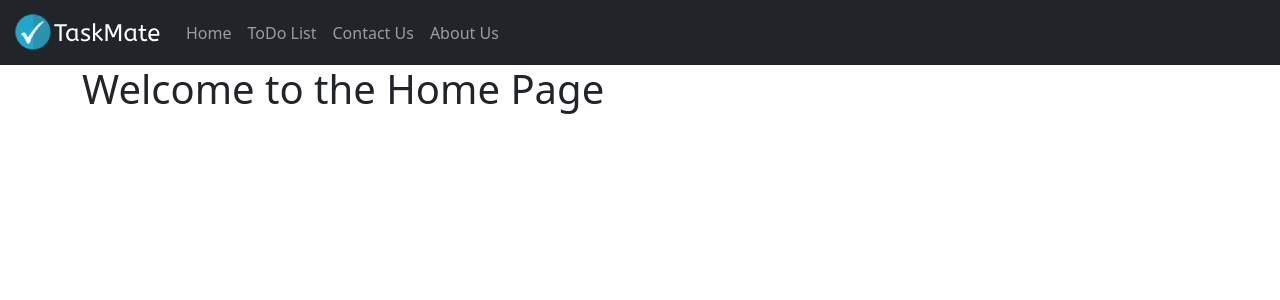
After one commit to JanBlazejczyk/taskmate-taskmanager, a Django app: page / in a window 1280 px wide. The commit adds this page. Shown: the top 300 px of the page. Run offline with Django 3.2, Linux system fonts and the light colour scheme.

Commit message:
fixed links

```diff
--- a/project_folder/taskmate/taskmate/urls.py
+++ b/project_folder/taskmate/taskmate/urls.py
@@ -1,8 +1,12 @@
 from django.contrib import admin
 from django.urls import path, include
+from todolist import views as todolist_views
 
 
 urlpatterns = [
     path('admin/', admin.site.urls),
+    path('', todolist_views.home, name='home'),
     path('task/', include('todolist.urls')),
+    path('contact/', todolist_views.contact, name='contact'),
+    path('about/', todolist_views.about, name='about')
 ]
--- a/project_folder/taskmate/templates/base.html
+++ b/project_folder/taskmate/templates/base.html
@@ -22,7 +22,7 @@
                     <!--Navigation bar at the top of the page-->
                     <nav class="navbar navbar-expand-lg navbar-dark bg-dark">
                         <div class="container-fluid">
-                            <a class="navbar-brand" href="#"><img src='{% static 'images/logo.png' %}' alt='Task Mate'></a>
+                            <a class="navbar-brand" href="{% url 'home' %}"><img src='{% static 'images/logo.png' %}' alt='Task Mate'></a>
                             <button
                                 class="navbar-toggler"
                                 type="button"
@@ -36,7 +36,7 @@
                             <div class="collapse navbar-collapse" id="navbarNav">
                                 <ul class="navbar-nav">
                                     <li class="nav-item">
-                                        <a class="nav-link" aria-current="page" href="{% url 'landing_page' %}">Home</a>
+                                        <a class="nav-link" aria-current="page" href="{% url 'home' %}">Home</a>
                                     </li>
                                     <li class="nav-item">
                                         <a class="nav-link" href="{% url 'landing_page' %}">ToDo List</a>
--- /dev/null
+++ b/project_folder/taskmate/todolist/templates/home.html
@@ -0,0 +1,11 @@
+{% extends 'base.html' %}
+
+{% block title %}
+    <title>Welcome to TaskMate!</title>
+{% endblock title %}
+
+{% block content %}
+    <div class='container'>
+        <h1>{{ home_text }}</h1>
+    </div>
+{% endblock content %}
--- a/project_folder/taskmate/todolist/templates/todolist.html
+++ b/project_folder/taskmate/todolist/templates/todolist.html
@@ -51,14 +51,14 @@
             {% for obj in all_tasks %}
                 {% if obj.done %}
                     <tr class="table-success">
-                        <td>{{ obj.id }} | {{ obj.task }}</td>
+                        <td>{{ obj.task }}</td>
                         <td>Completed! <a href="{% url 'change_status' obj.id %}">Unmark?</a></td>
                         <td><a href="{% url 'edit_task' obj.id %}">Edit</a></td>
                         <td><a href="{% url 'delete_task' obj.id %}">Delete</a></td>
                     </tr>
                 {% else %}
                     <tr>
-                        <td>{{ obj.id }} | {{ obj.task }}</td>
+                        <td>{{ obj.task }}</td>
                         <td><a href="{% url 'change_status' obj.id %}">Mark as Done</a></td>
                         <td><a href="{% url 'edit_task' obj.id %}">Edit</a></td>
                         <td><a href="{% url 'delete_task' obj.id %}">Delete</a></td>
--- a/project_folder/taskmate/todolist/urls.py
+++ b/project_folder/taskmate/todolist/urls.py
@@ -7,6 +7,4 @@ urlpatterns = [
     path('delete/<task_id>', views.delete_task, name='delete_task'),
     path('edit/<task_id>', views.edit_task, name='edit_task'),
     path('status/<task_id>', views.change_status, name='change_status'),
-    path('contact/', views.contact, name='contact'),
-    path('about/', views.about, name='about'),
 ]
--- a/project_folder/taskmate/todolist/views.py
+++ b/project_folder/taskmate/todolist/views.py
@@ -30,6 +30,15 @@ def landing_page(request):
         all_tasks = paginator.get_page(page)
 
         return render(request, 'todolist.html', {'all_tasks': all_tasks})
+
+
+def home(request):
+
+    context = {
+        'home_text': 'Welcome to the Home Page',
+    }
+
+    return render(request, 'home.html', context)
 
 
 def edit_task(request, task_id):
```
